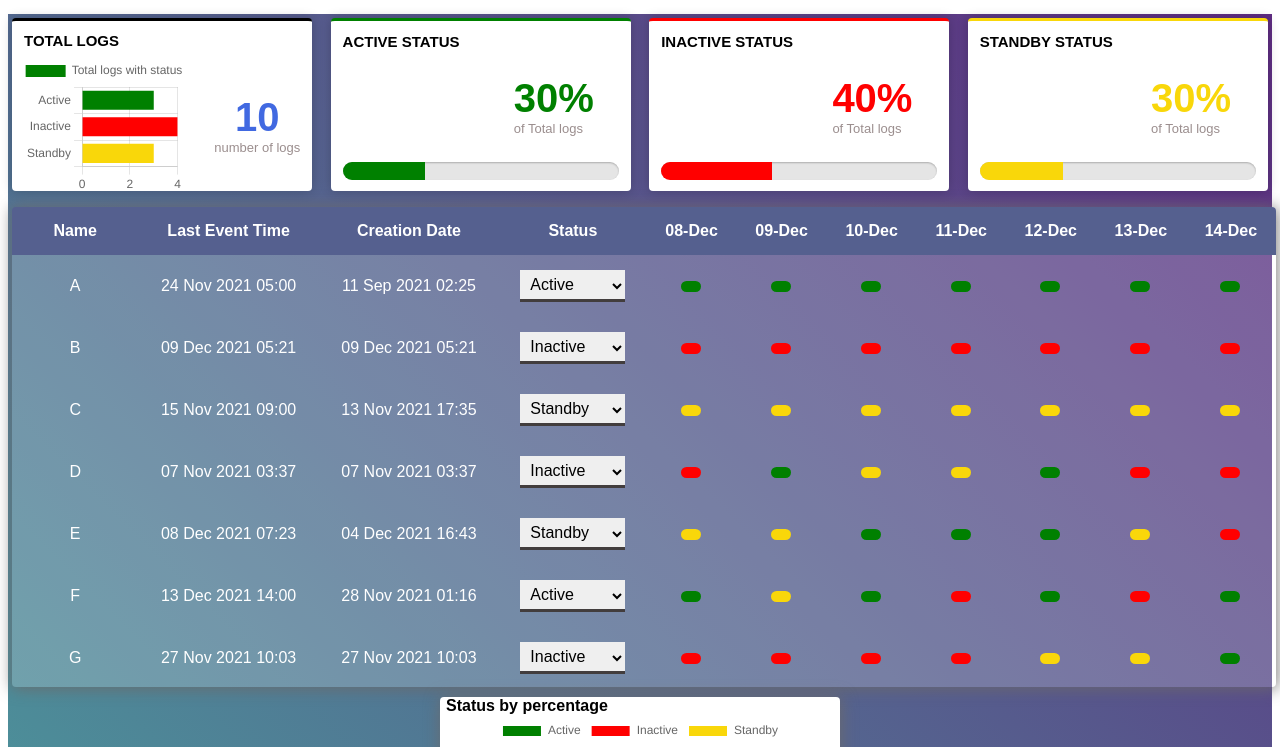
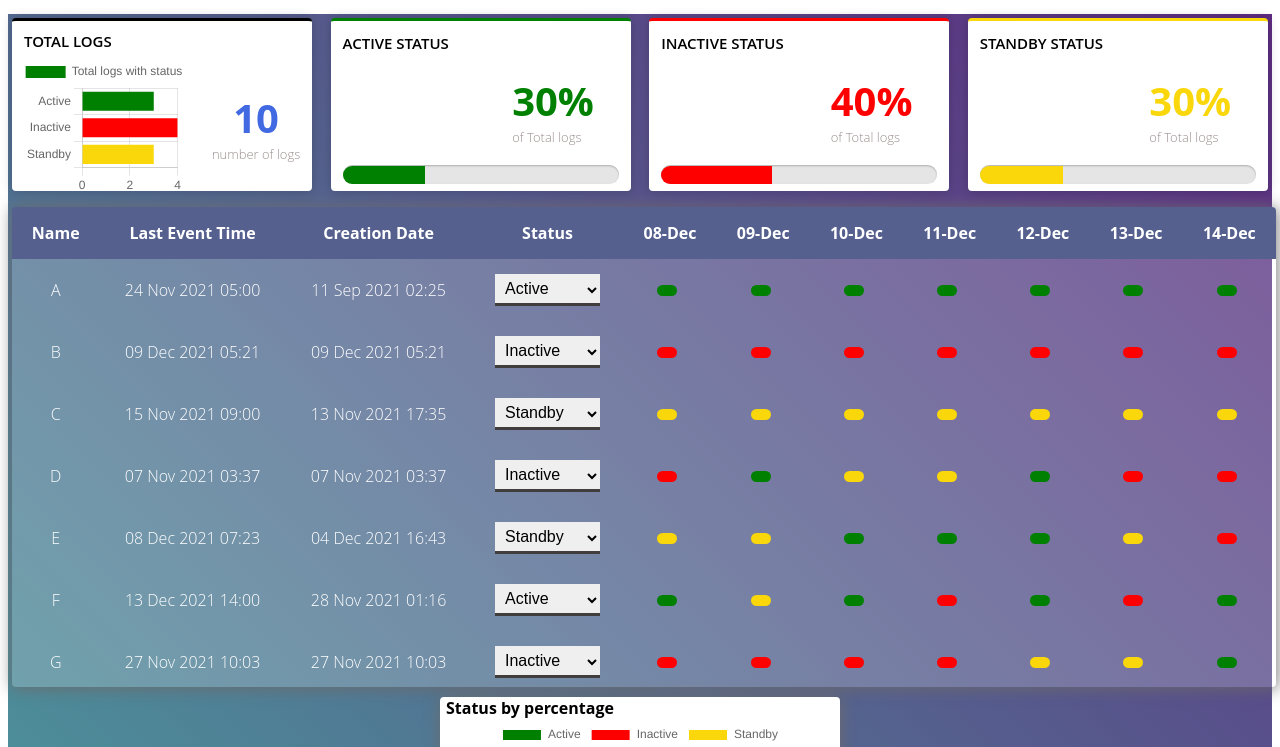
Before and after one commit to sahilsm1595/logSourceGraphs, an Angular app: page / in a window 1280 px wide. Shown: the top 747 px of the page. Built offline with nearby package versions, Linux system fonts and the light colour scheme.

Commit message:
background color change

```diff
--- a/src/app/app.component.html
+++ b/src/app/app.component.html
@@ -159,7 +159,7 @@
         </thead>
         <tbody>
           <tr *ngFor="let item of logsDetails">
-            <td style="width: 10%; text-align: center">{{ item.name }}</td>
+            <td>{{ item.name }}</td>
             <td>{{ item.lastEvent }}</td>
             <td>{{ item.creationDate }}</td>
             <!-- <td>{{ item.status }}</td> -->
--- a/src/app/app.component.scss
+++ b/src/app/app.component.scss
@@ -1,17 +1,15 @@
-$bgColor: #eae8e8;
-// $bgColor: linear-gradient(45deg, #49a09d, #5f2c82);
+// $bgColor: #eae8e8;
+$bgColor: linear-gradient(45deg, #49a09d, #5f2c82);
 
 .main-container {
   height: 100%;
   width: 100%;
   // background-color: $bgColor;
-  // font-family: "Open Sans", sans-serif !important;
+  font-family: "Open Sans", sans-serif !important;
 
   margin: 0;
-  background: linear-gradient(45deg, #49a09d, #5f2c82);
-  font-family: sans-serif;
+  background: $bgColor;
   font-weight: 100;
-  // padding: 8px 0px;
 
   .chips-container {
     margin-bottom: 12px;
```
